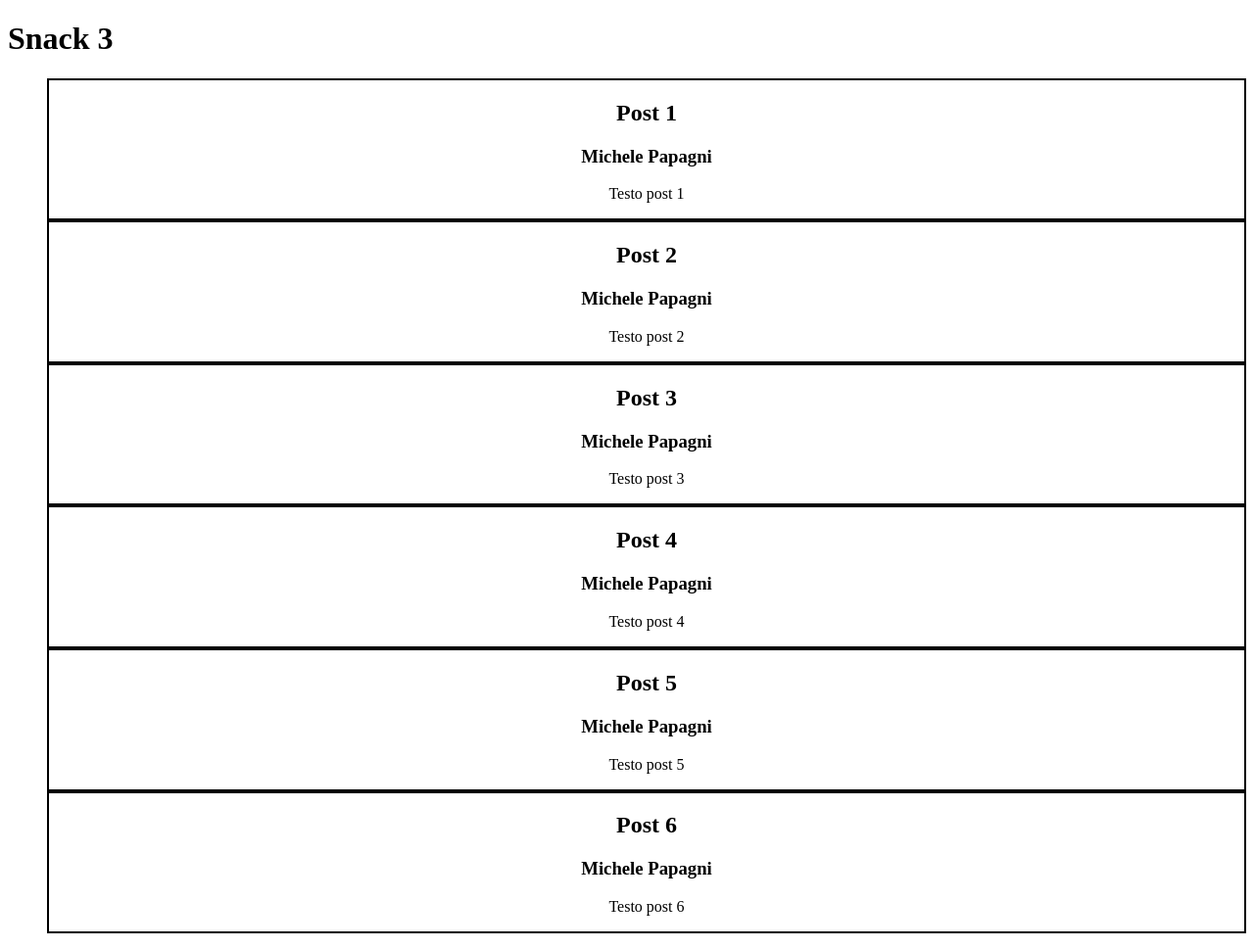
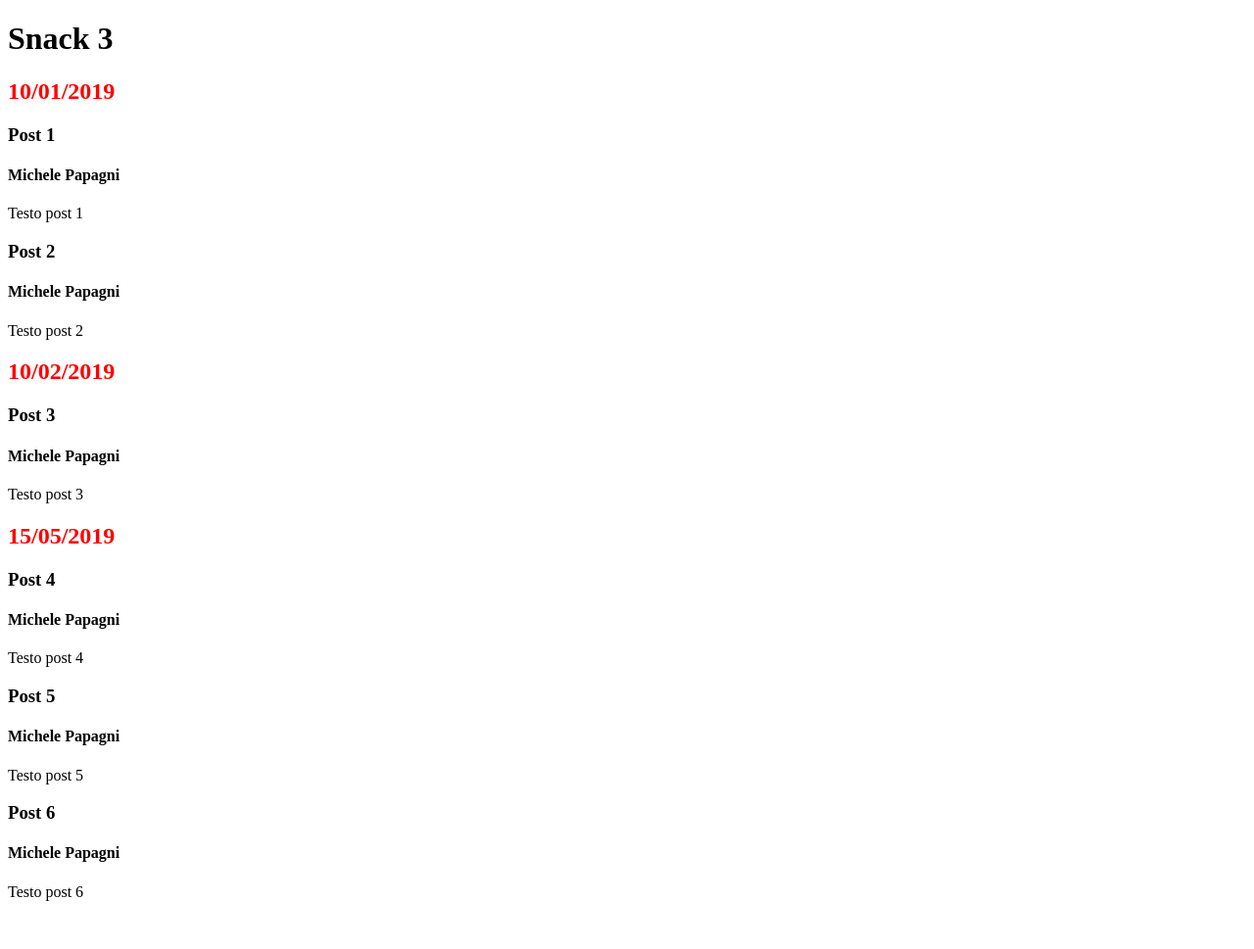
Before and after one commit to AndrianiClaudio/php-snacks-blocco-1, a PHP site: page / in a window 1280 px wide. Shown: the whole page at 98% size. After the commit the page ends 920 px from the top, so only its background shows below. Run offline with PHP 8.4, Linux system fonts and the light colour scheme.

Commit message:
Completamento stampa post

```diff
--- a/snack3/index.php
+++ b/snack3/index.php
@@ -60,40 +60,47 @@ $posts = [
 </head>
 <body>
     <h1>Snack 3</h1>
-    <ul style="list-style: none;">
     <?php
     // STAMPA DEI POST
     // CICLIAMO SU TUTTO $POSTS
-        foreach ($posts as $arrayPost) {
-            foreach ($arrayPost as $post) {
+    foreach ($posts as $post_date => $arrayPost) {
         ?>
-        <li style="border: 2px solid black;text-align:center;">
+        <section>
+            <h2 style="color:red";><?=$post_date?></h2>
             <?php
-            foreach ($post as $key => $date) {
+            foreach ($arrayPost as $post) {?>
+
+            <?php
+            foreach ($post as $attr => $date) {
             ?>
-            <div class="post-<?=$key?>">
+                <div class="post">
+                    <div class="post-<?=$attr?>">
                         <?php
-                if($key==='title') {
+                        if($attr==='title') {
                         ?>
-                    <h2><?=$post[$key]?></h2>
+                            <h3><?=$date?></h3>
                             <?php
-                } elseif($key==='author') {
+                        } elseif($attr==='author') {
                             ?>
-                    <h3><?=$post[$key]?></h3>
+                            <h4><?=$date?></h4>
                         <?php
-                } elseif($key==='text'){
+                        } elseif($attr==='text'){
                         ?>
-                    <p><?=$post[$key]?></p>
+                            <p><?=$date?></p>
                         <?php
                         }
+                        ?>
+                    </div>
+                </div>
+                <?php
                 }
             }
                 ?>
             </div>
+        </section>
     <?php
     }
     ?>
-        </li>
-    </ul>
+
 </body>
 </html>
```
Lines whose indentation alone changed are shown as unchanged.
